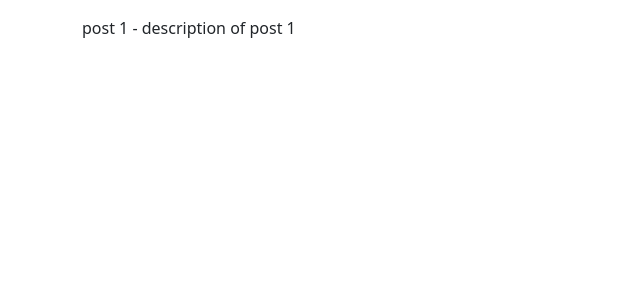
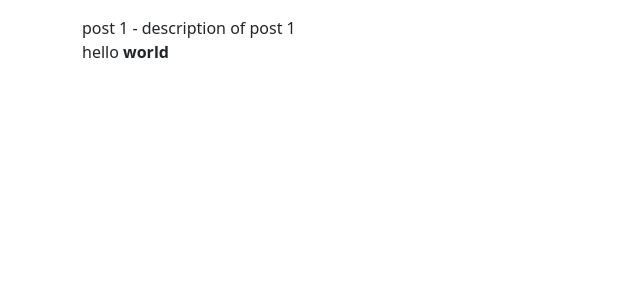
Before and after one commit to inventor1004/web_frameworks, a Django app: page / in a window 1280 px wide. Shown: the top 300 px of the page, without its empty margins (0-640 px from the left). Run offline with Django 4.2, Linux system fonts and the light colour scheme; data comes from the database, SQL or seed files in the repository.

Commit message:
first DOM manipulation

```diff
--- a/posts/static/posts/main.js
+++ b/posts/static/posts/main.js
@@ -1 +1,4 @@
-console.log('hello world');d
+console.log('hello world');
+
+const helloWorldBox = document.getElementById('hello-world');
+helloWorldBox.innerHTML = 'hello <b>world</b>'
--- a/posts/templates/posts/main.html
+++ b/posts/templates/posts/main.html
@@ -10,7 +10,8 @@ posts
 {% endblock title %}
 
 {% block content %}
-{% for obj in qs %}
-  {{obj.title}} - {{obj.body}} <br>
-{% endfor %}
+  {% for obj in qs %}
+    {{obj.title}} - {{obj.body}} <br>
+  {% endfor %}
+  <div id="hello-world"></div>
 {% endblock content %}
```
